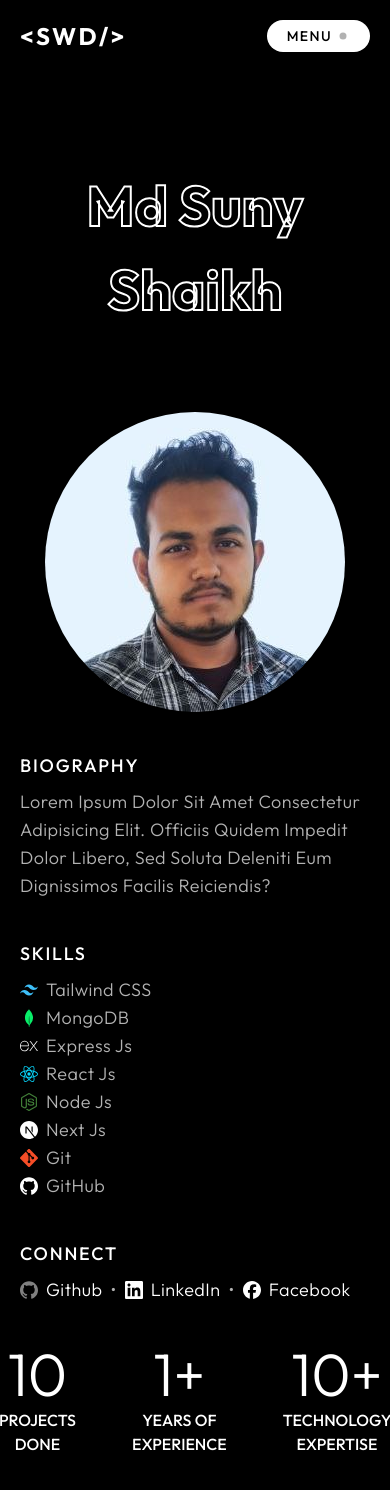
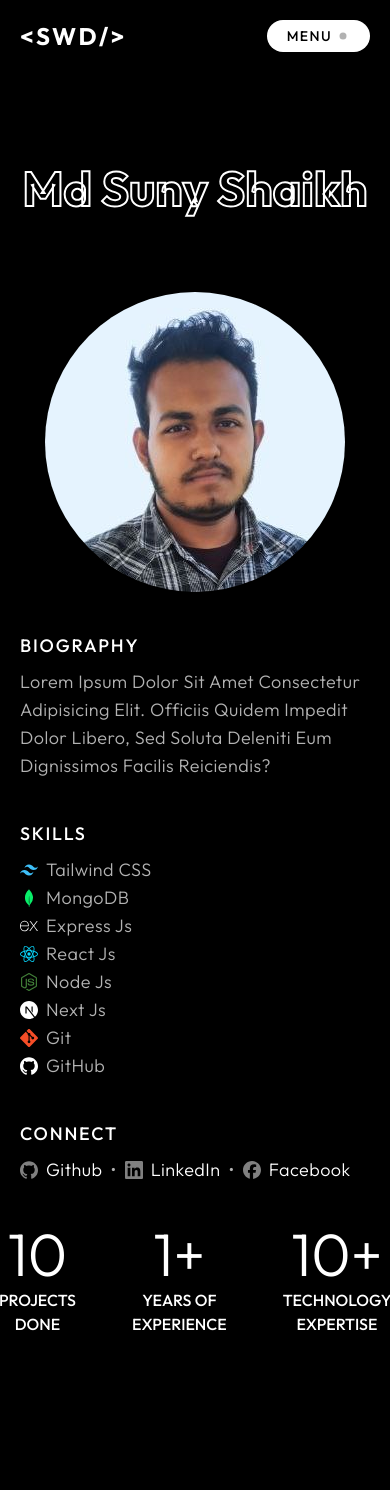
Before and after one commit to suny-webdevs/mdssk, a Next.js app: page / in a window 390 px wide. Shown: the top 1490 px of the page. After the commit the page ends 1376 px from the top, so only its background shows below. Built offline with nearby package versions, Linux system fonts and the light colour scheme.

Commit message:
adjusment on hero section

```diff
--- a/src/components/MainPage/HeroSection.jsx
+++ b/src/components/MainPage/HeroSection.jsx
@@ -18,7 +18,7 @@ const HeroSection = () => {
   return (
     <div>
       <div className="py-20">
-        <h1 className="text-[3.50rem] md:text-9xl text-center font-bold text-transparent capitalize font-outline-2">
+        <h1 className="text-5xl md:text-9xl text-center font-bold text-transparent capitalize font-outline-2">
           md suny shaikh
         </h1>
       </div>
@@ -90,7 +90,7 @@ const HeroSection = () => {
                   target="_blank"
                   className="group flex items-center gap-2"
                 >
-                  <SiLinkedin className="text-white group-hover:text-[#0077B5]" />{" "}
+                  <SiLinkedin className="text-white/50 group-hover:text-[#0077B5]" />{" "}
                   LinkedIn
                 </Link>
               </TextGradient>
@@ -101,7 +101,7 @@ const HeroSection = () => {
                   target="_black"
                   className="group flex items-center gap-2"
                 >
-                  <SiFacebook className="text-white group-hover:text-[#0866FF]" />{" "}
+                  <SiFacebook className="text-white/50 group-hover:text-[#0866FF]" />{" "}
                   Facebook
                 </Link>
               </TextGradient>
```
